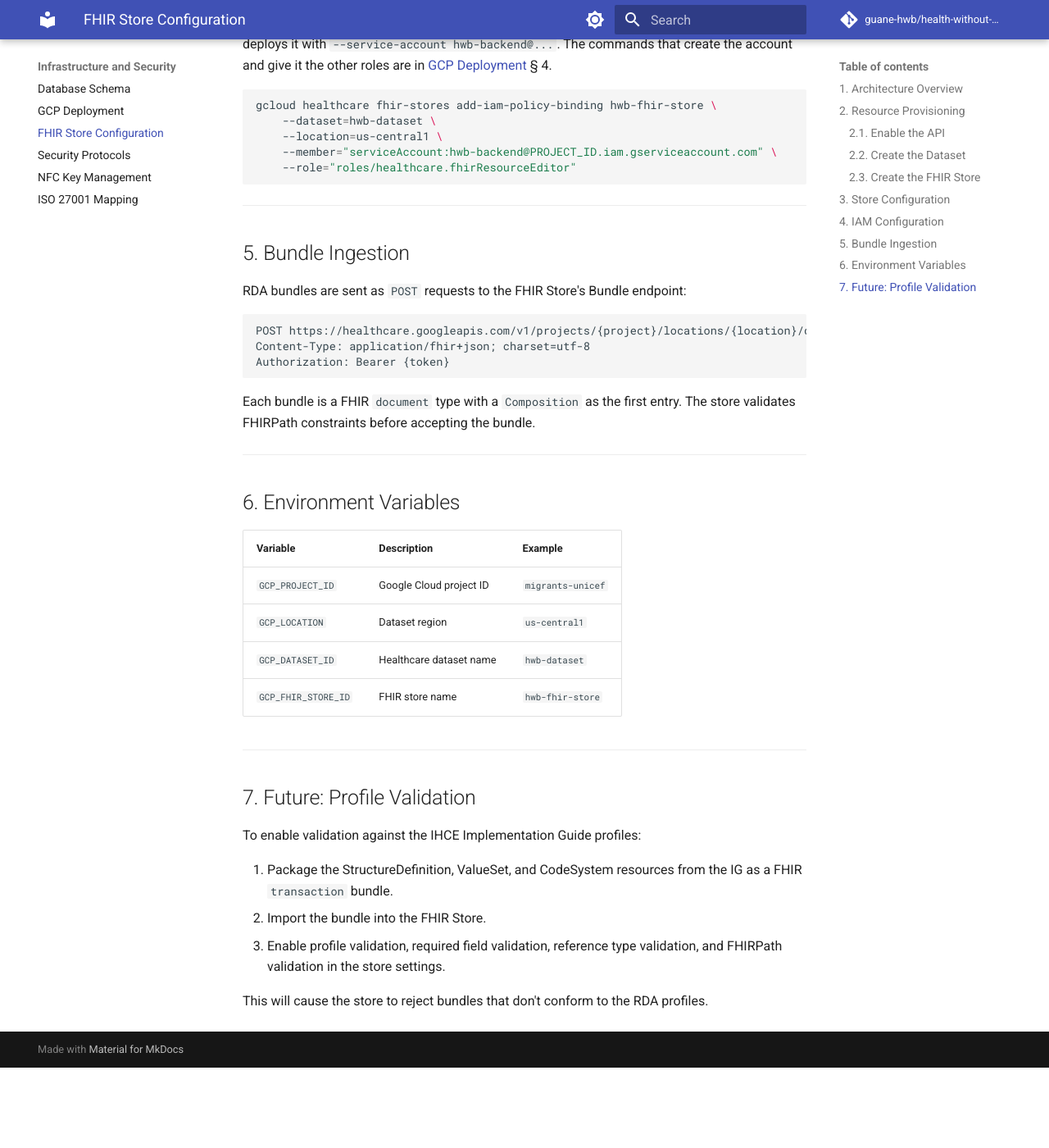
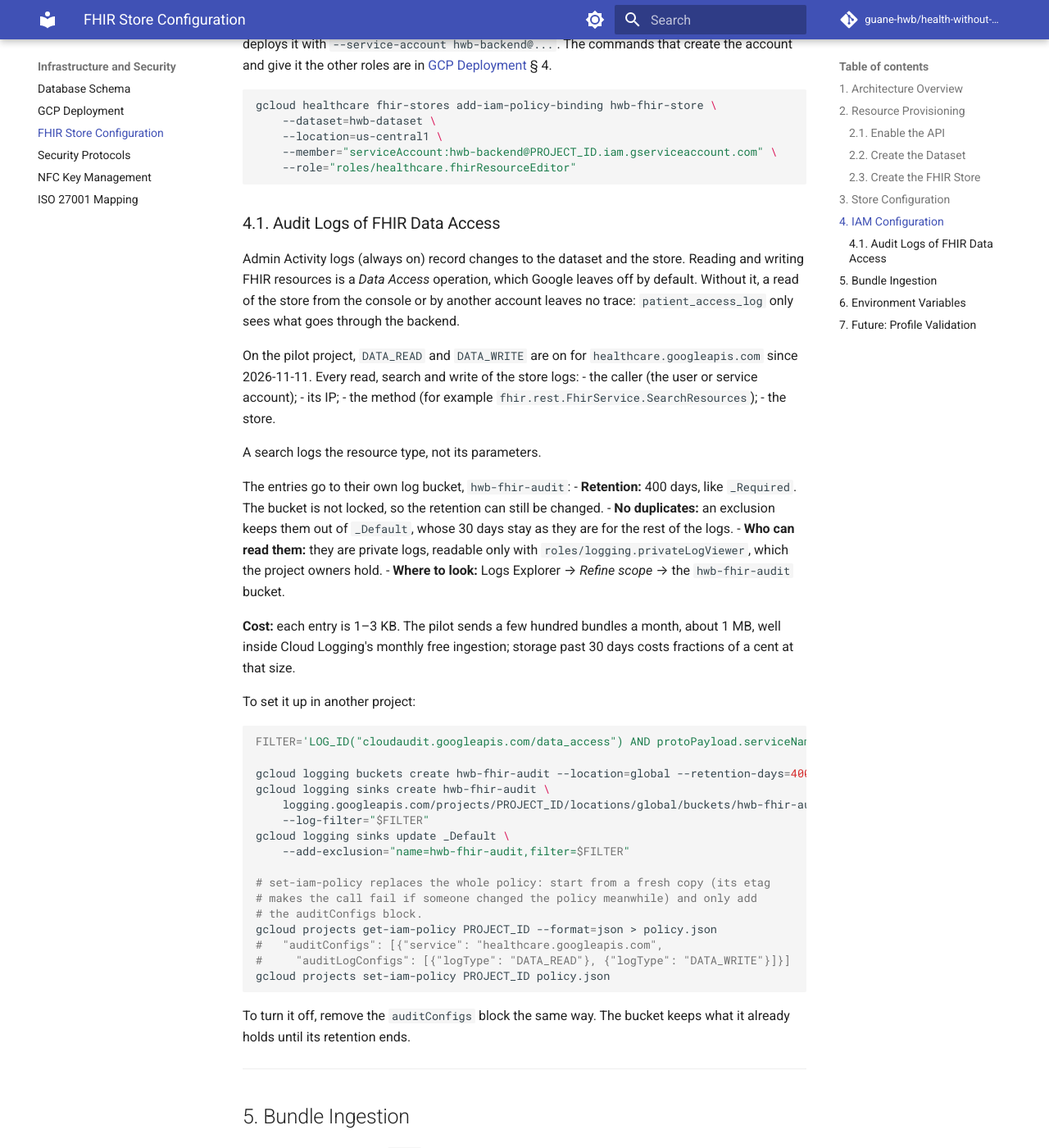
Before and after one commit to guane-hwb/health-without-borders, an MkDocs documentation site: the page built from docs/infrastructure/healthcare-api.md, in a window 1280 px wide and 1400 px high, scrolled down 2185 px. Shown: the whole window at 82% size. Built offline with MkDocs 1.6.1 and Material for MkDocs 9.7.7, drawn with Linux system fonts in a browser that asks for light colours; comment, search, counter and statistics services are not loaded; before the commit the page ends 3487 px from its top, so only the background shows below that.

Commit message:
:memo: Document the FHIR Data Access audit logs turned on in the pilot
Backend audit 2026-11-04, be-nov26-auditoria-data-access-desactivada:
DATA_READ and DATA_WRITE are on for healthcare.googleapis.com since
2026-11-11, in their own hwb-fhir-audit log bucket (400 days, excluded
from _Default). security.md said they were off.

Co-Authored-By: Claude Opus 5.5 <noreply@anthropic.com>

````diff
--- a/docs/infrastructure/healthcare-api.md
+++ b/docs/infrastructure/healthcare-api.md
@@ -74,6 +74,49 @@ gcloud healthcare fhir-stores add-iam-policy-binding hwb-fhir-store \
     --role="roles/healthcare.fhirResourceEditor"
 ```
 
+### 4.1. Audit Logs of FHIR Data Access
+
+Admin Activity logs (always on) record changes to the dataset and the store. Reading and writing FHIR resources is a *Data Access* operation, which Google leaves off by default. Without it, a read of the store from the console or by another account leaves no trace: `patient_access_log` only sees what goes through the backend.
+
+On the pilot project, `DATA_READ` and `DATA_WRITE` are on for `healthcare.googleapis.com` since 2026-11-11. Every read, search and write of the store logs:
+- the caller (the user or service account);
+- its IP;
+- the method (for example `fhir.rest.FhirService.SearchResources`);
+- the store.
+
+A search logs the resource type, not its parameters.
+
+The entries go to their own log bucket, `hwb-fhir-audit`:
+- **Retention:** 400 days, like `_Required`. The bucket is not locked, so the retention can still be changed.
+- **No duplicates:** an exclusion keeps them out of `_Default`, whose 30 days stay as they are for the rest of the logs.
+- **Who can read them:** they are private logs, readable only with `roles/logging.privateLogViewer`, which the project owners hold.
+- **Where to look:** Logs Explorer → *Refine scope* → the `hwb-fhir-audit` bucket.
+
+**Cost:** each entry is 1–3 KB. The pilot sends a few hundred bundles a month, about 1 MB, well inside Cloud Logging's monthly free ingestion; storage past 30 days costs fractions of a cent at that size.
+
+To set it up in another project:
+
+```bash
+FILTER='LOG_ID("cloudaudit.googleapis.com/data_access") AND protoPayload.serviceName="healthcare.googleapis.com"'
+
+gcloud logging buckets create hwb-fhir-audit --location=global --retention-days=400
+gcloud logging sinks create hwb-fhir-audit \
+    logging.googleapis.com/projects/PROJECT_ID/locations/global/buckets/hwb-fhir-audit \
+    --log-filter="$FILTER"
+gcloud logging sinks update _Default \
+    --add-exclusion="name=hwb-fhir-audit,filter=$FILTER"
+
+# set-iam-policy replaces the whole policy: start from a fresh copy (its etag
+# makes the call fail if someone changed the policy meanwhile) and only add
+# the auditConfigs block.
+gcloud projects get-iam-policy PROJECT_ID --format=json > policy.json
+#   "auditConfigs": [{"service": "healthcare.googleapis.com",
+#     "auditLogConfigs": [{"logType": "DATA_READ"}, {"logType": "DATA_WRITE"}]}]
+gcloud projects set-iam-policy PROJECT_ID policy.json
+```
+
+To turn it off, remove the `auditConfigs` block the same way. The bucket keeps what it already holds until its retention ends.
+
 ---
 
 ## 5. Bundle Ingestion
````
Also changed, not shown: docs/infrastructure/gcp-deploy.md (+1 -0 lines), docs/infrastructure/iso27001-technical-mapping.md (+2 -1 lines), docs/infrastructure/security.md (+1 -1 lines).
